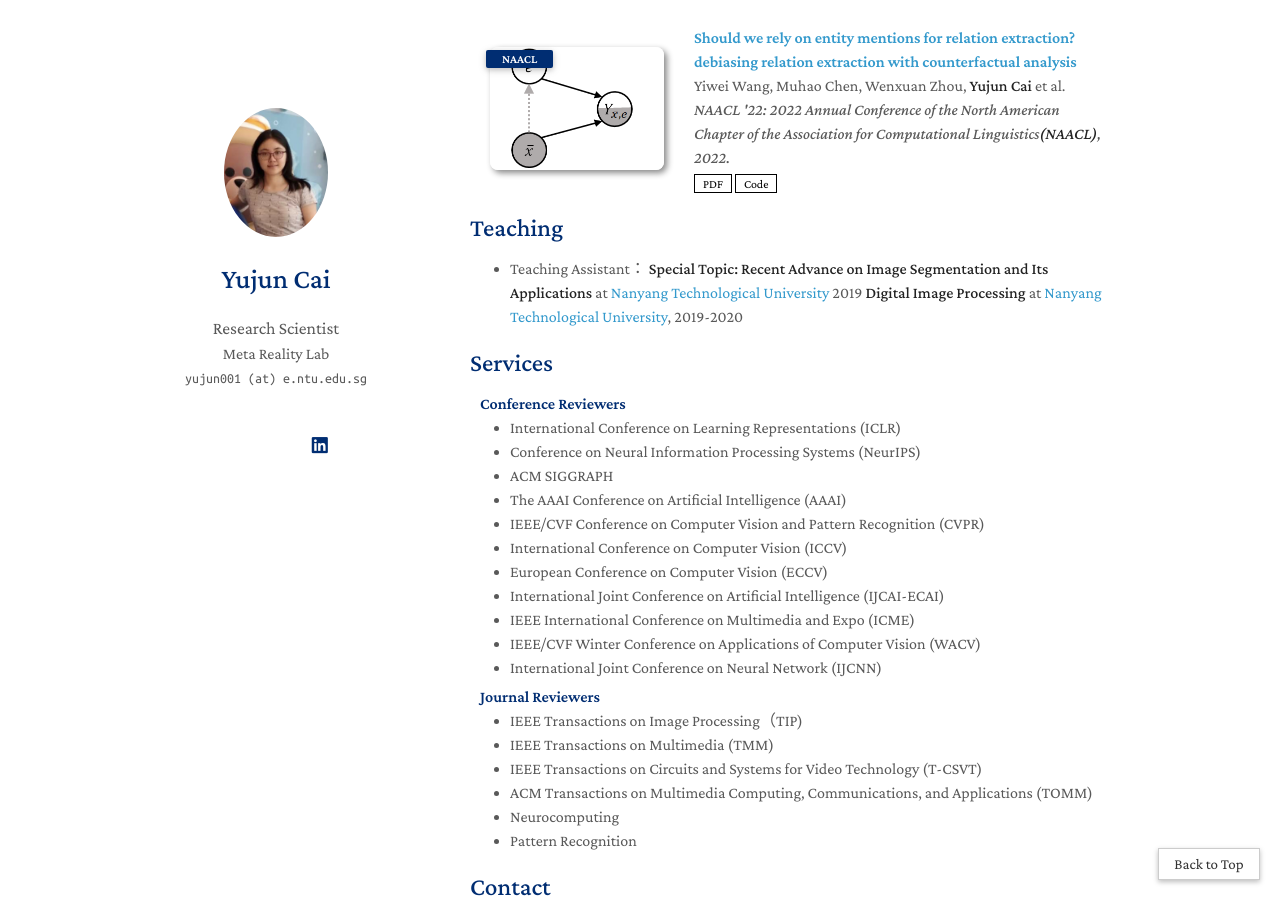
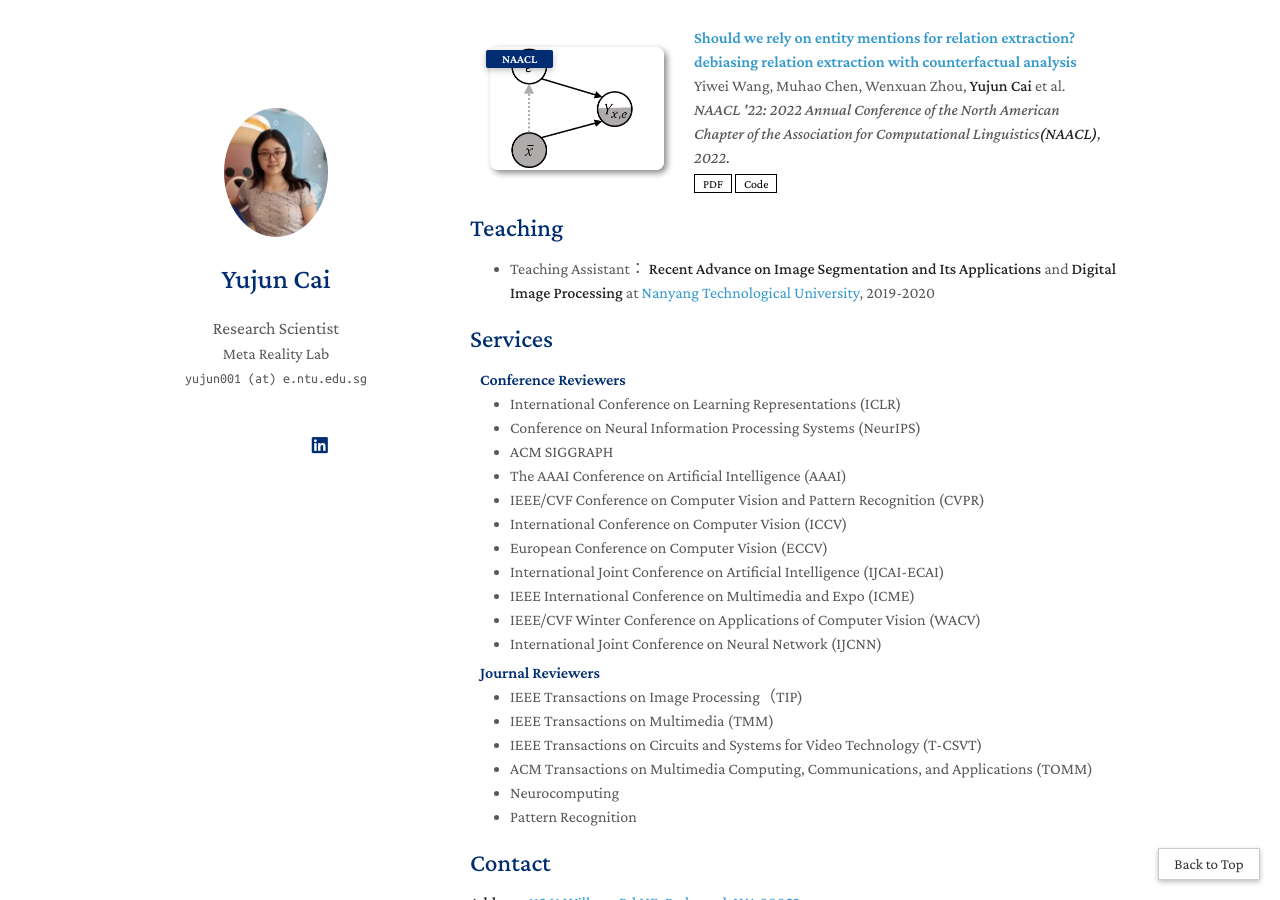
Before and after one commit to vanoracai/vanoracai.github.io, a Jekyll site: the page built from index.md, in a window 1280 px wide and 900 px high, scrolled down 1287 px. Built offline with Jekyll 4.4.1, drawn with Linux system fonts in a browser that asks for light colours; nearby versions of some CDN libraries; a style sheet for code colours, icons or effects is not loaded; our own code applies the rules of GitHub Pages for plain Markdown files.

Commit message:
Update index.md

```diff
--- a/index.md
+++ b/index.md
@@ -42,7 +42,7 @@ My research interests include **computer vision**, especially on vision-based hu
 ## Teaching
 
 - Teaching Assistant：
-**Special Topic: Recent Advance on Image Segmentation and Its Applications** at [Nanyang Technological University](https://www.ntu.edu.sg/) 2019
+**Recent Advance on Image Segmentation and Its Applications** and
 **Digital Image Processing** at [Nanyang Technological University](https://www.ntu.edu.sg/), 2019-2020
 
 {% include_relative _includes/services.md %}
```
